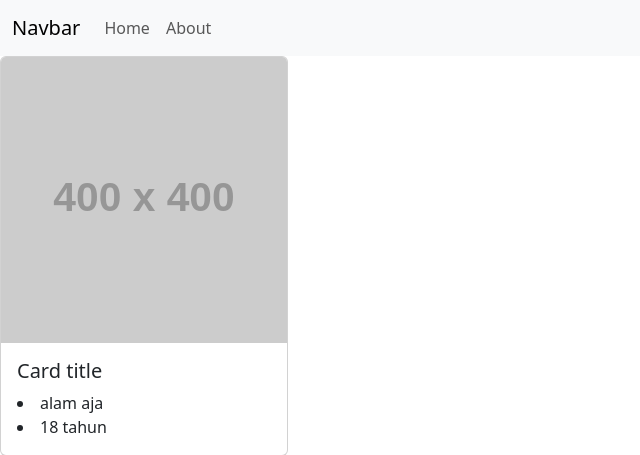
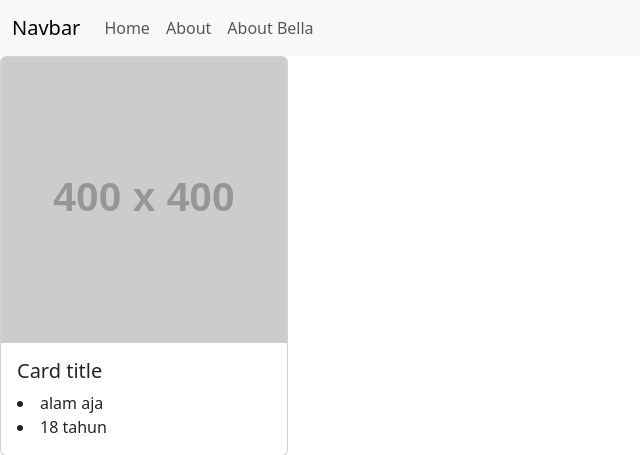
Before and after one commit to mhmmdalamm/test-ddp-uas, a Django app: page /about/ in a window 1280 px wide. Shown: the top 455 px of the page, without its empty margins (0-640 px from the left). Run offline with Django 5.2, Linux system fonts and the light colour scheme; grey boxes labelled with a size stand in for pictures from a placeholder-image service; some libraries are stand-ins or nearby versions.

Commit message:
Membuat halaman about

```diff
--- a/dashboard/Templates/layout/header.html
+++ b/dashboard/Templates/layout/header.html
@@ -7,10 +7,13 @@
       <div class="collapse navbar-collapse" id="navbarNav">
         <ul class="navbar-nav">
           <li class="nav-item">
-            <a class="nav-link" href="#">Home</a>
+            <a class="nav-link" href="{% url 'dashboard.index' %}">Home</a>
           </li>
           <li class="nav-item">
-            <a class="nav-link" href="#">About</a>
+            <a class="nav-link" href="{% url 'dashboard.about' %}">About</a>
+          </li>
+          <li class="nav-item">
+            <a class="nav-link" href="{% url 'dashboard.about_bella' %}">About Bella</a>
           </li>
         </ul>
       </div>
--- a/dashboard/views.py
+++ b/dashboard/views.py
@@ -7,3 +7,6 @@ def index(request):
 
 def about(request):
     return render(request, 'about.html')
+
+def about_bella(request):
+    return render(request, 'about-bella.html')
--- a/tugas_kelompok/urls.py
+++ b/tugas_kelompok/urls.py
@@ -20,6 +20,7 @@ import dashboard.views as dashboard
 
 urlpatterns = [
     path('admin/', admin.site.urls),
-    path('', dashboard.index),
-    path('about/', dashboard.about),
+    path('', dashboard.index,name="dashboard.index"),
+    path('about/', dashboard.about,name="dashboard.about"),
+    path('about-bella/', dashboard.about_bella,name="dashboard.about_bella"),
 ]
```
Also changed, not shown: dashboard/Templates/about-bella.html (added, +7 -0 lines).
